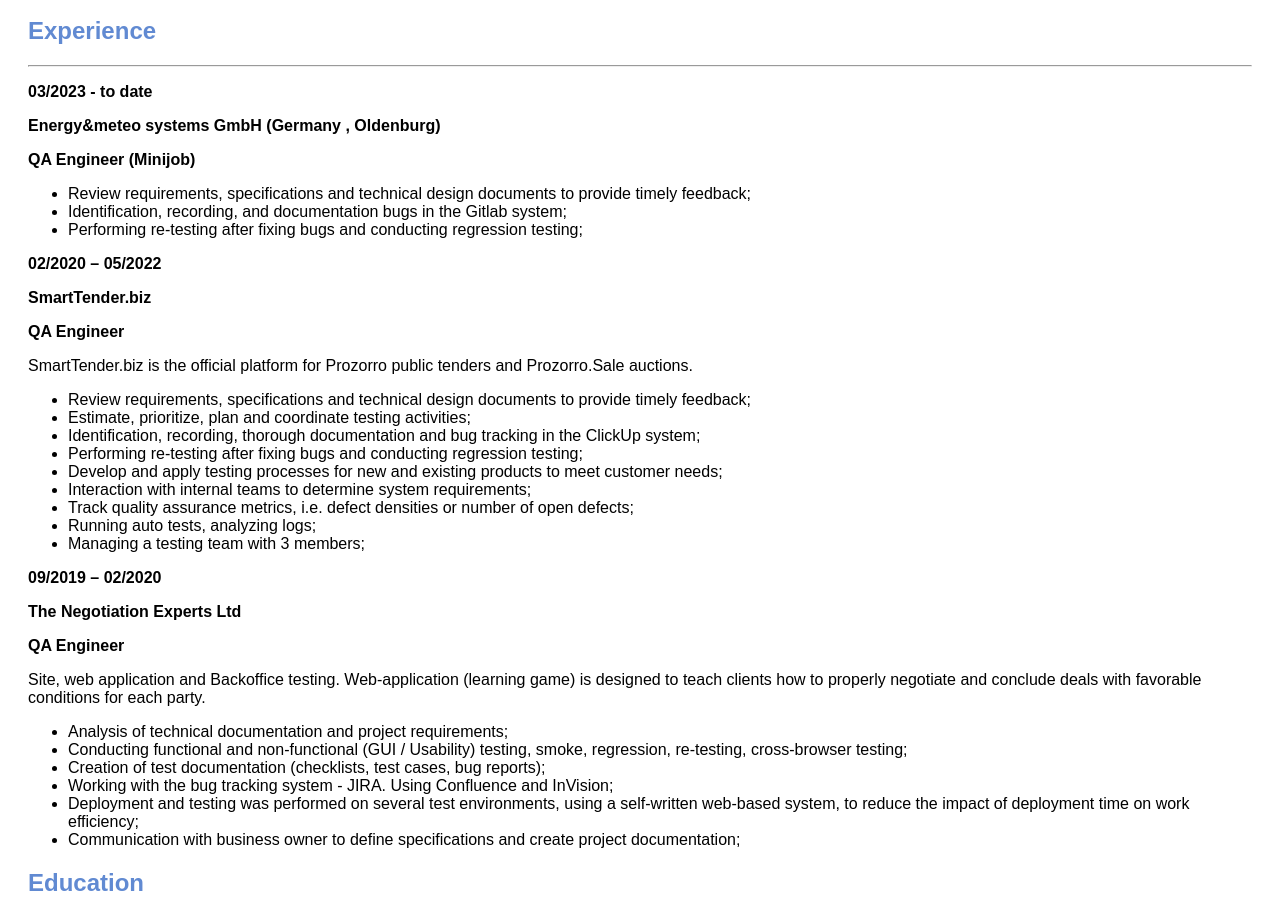
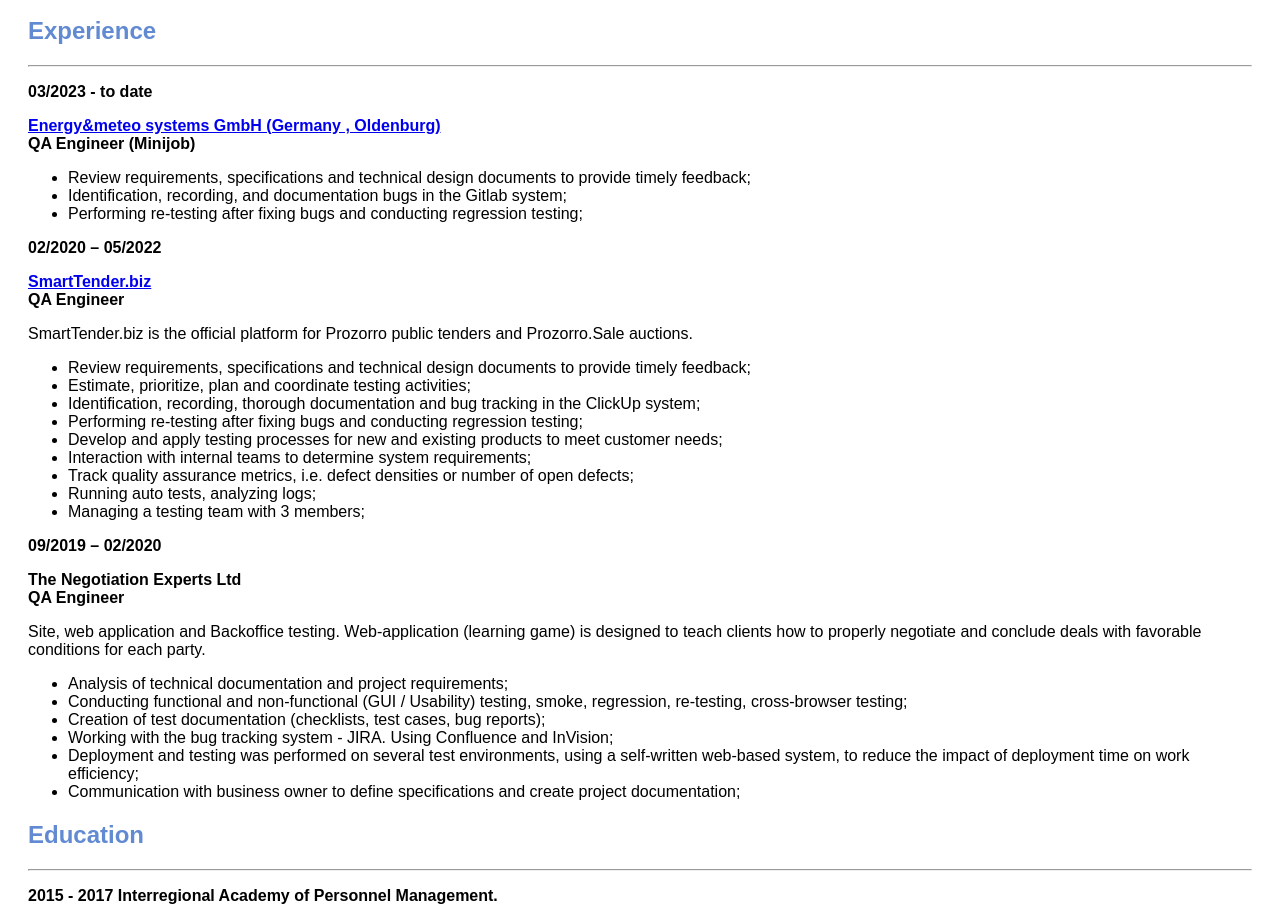
Before and after one commit to OlhaSelina/Lesson_01, a plain HTML site: page index.html in a window 1280 px wide. Shown: the part 964-1878 px from the top of the page. Drawn offline with Linux system fonts and the light colour scheme.

Commit message:
добавлены ссылки на сайт работодателей

```diff
--- a/index.html
+++ b/index.html
@@ -64,16 +64,27 @@
             <h2>Experience</h2>
             <hr>
             <p><strong>03/2023 - to date</strong></p>
-            <p><strong>Energy&meteo systems GmbH (Germany , Oldenburg)</strong></p>
-            <p><strong>QA Engineer (Minijob)</strong></p>
+            <a href="https://www.energymeteo.de/"
+                target="_blank"
+                rel="noopener noreferrer">
+                <strong>Energy&meteo systems GmbH (Germany , Oldenburg)</strong>
+            </a>
+            <br>
+            <strong>QA Engineer (Minijob)</strong>
             <ul>
                 <li>Review requirements, specifications and technical design documents to provide timely feedback;</li>
                 <li>Identification, recording, and documentation  bugs  in the Gitlab system;</li>
                 <li>Performing re-testing after fixing bugs and conducting regression testing;</li>
             </ul>
+
             <p><strong>02/2020 – 05/2022</strong></p>
-            <p><strong>SmartTender.biz</strong></p>
-            <p><strong>QA Engineer</strong></p>
+            <a href="https://smarttender.biz/"
+                target="_blank"
+                rel="noopener noreferrer">
+                <strong>SmartTender.biz</strong>
+            </a>
+            <br>
+            <strong>QA Engineer</strong>
             <p>SmartTender.biz is the official platform for Prozorro public tenders and Prozorro.Sale auctions.</p>
             <ul>
                 <li>Review requirements, specifications and technical design documents to provide timely feedback;</li>
@@ -87,8 +98,9 @@
                 <li>Managing a testing team with 3 members;</li>
             </ul>
             <p><strong>09/2019 – 02/2020</strong></p>
-            <p><strong>The Negotiation Experts Ltd</strong></p>
-            <p><strong>QA Engineer</strong></p>
+            <strong>The Negotiation Experts Ltd</strong>
+            <br>
+            <strong>QA Engineer</strong>
             <p>Site, web application and Backoffice testing. Web-application (learning game) is designed to teach clients how to properly
                  negotiate and conclude deals with favorable conditions for each party. </p>
             <ul>
```
